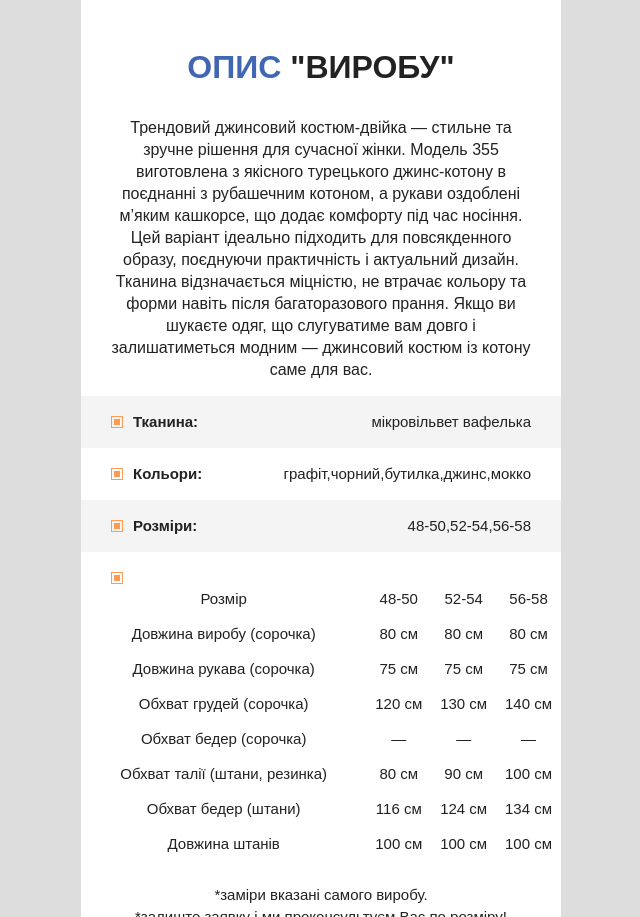
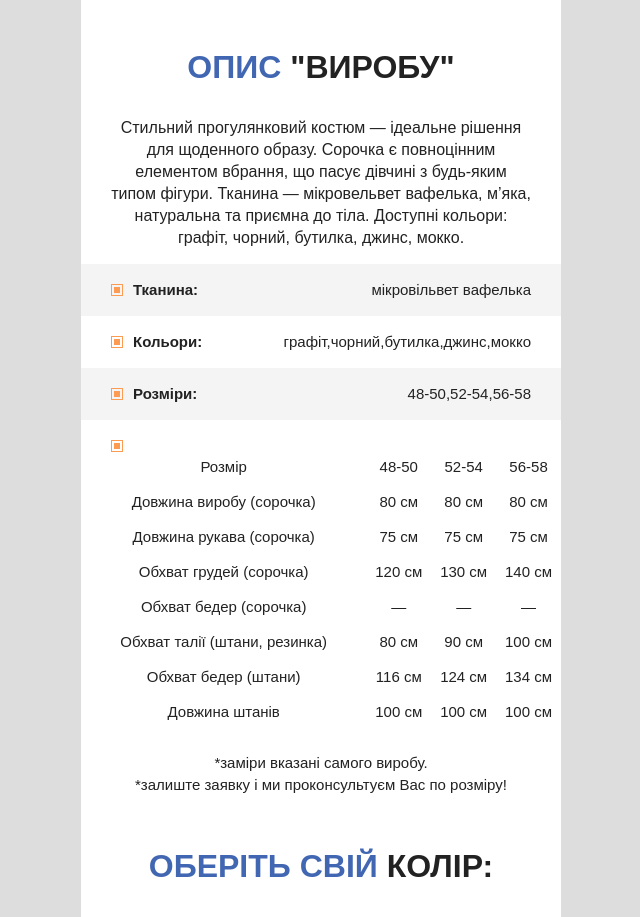
Before and after one commit to w-p-sat/raf-t, a plain HTML site: page index.html in a window 1280 px wide. Shown: the part 1572-2489 px from the top of the page, without its empty margins (319-959 px from the left). Drawn offline with nearby package versions, Linux system fonts and the light colour scheme.

Commit message:
Update index.html

```diff
--- a/index.html
+++ b/index.html
@@ -70,9 +70,10 @@ src="https://www.facebook.com/tr?id=774277558214125&ev=PageView&noscript=1"
                     "виробу"
                 </h2>
                 <p>
-                    Трендовий джинсовий костюм-двійка — стильне та зручне рішення для сучасної жінки. Модель 355 виготовлена з якісного турецького джинс-котону в поєднанні з рубашечним котоном, а рукави оздоблені м’яким кашкорсе, що додає комфорту під час носіння.
-
-                    Цей варіант ідеально підходить для повсякденного образу, поєднуючи практичність і актуальний дизайн. Тканина відзначається міцністю, не втрачає кольору та форми навіть після багаторазового прання. Якщо ви шукаєте одяг, що слугуватиме вам довго і залишатиметься модним — джинсовий костюм із котону саме для вас.
+                    Стильний прогулянковий костюм — ідеальне рішення для щоденного образу.
+                    Сорочка є повноцінним елементом вбрання, що пасує дівчині з будь-яким типом фігури.
+                    Тканина — мікровельвет вафелька, м’яка, натуральна та приємна до тіла.
+                    Доступні кольори: графіт, чорний, бутилка, джинс, мокко.
                 </p>
                 <ul class="characteristics__list">
                     <li><b>Тканина:</b>мікровільвет вафелька</li>
```
